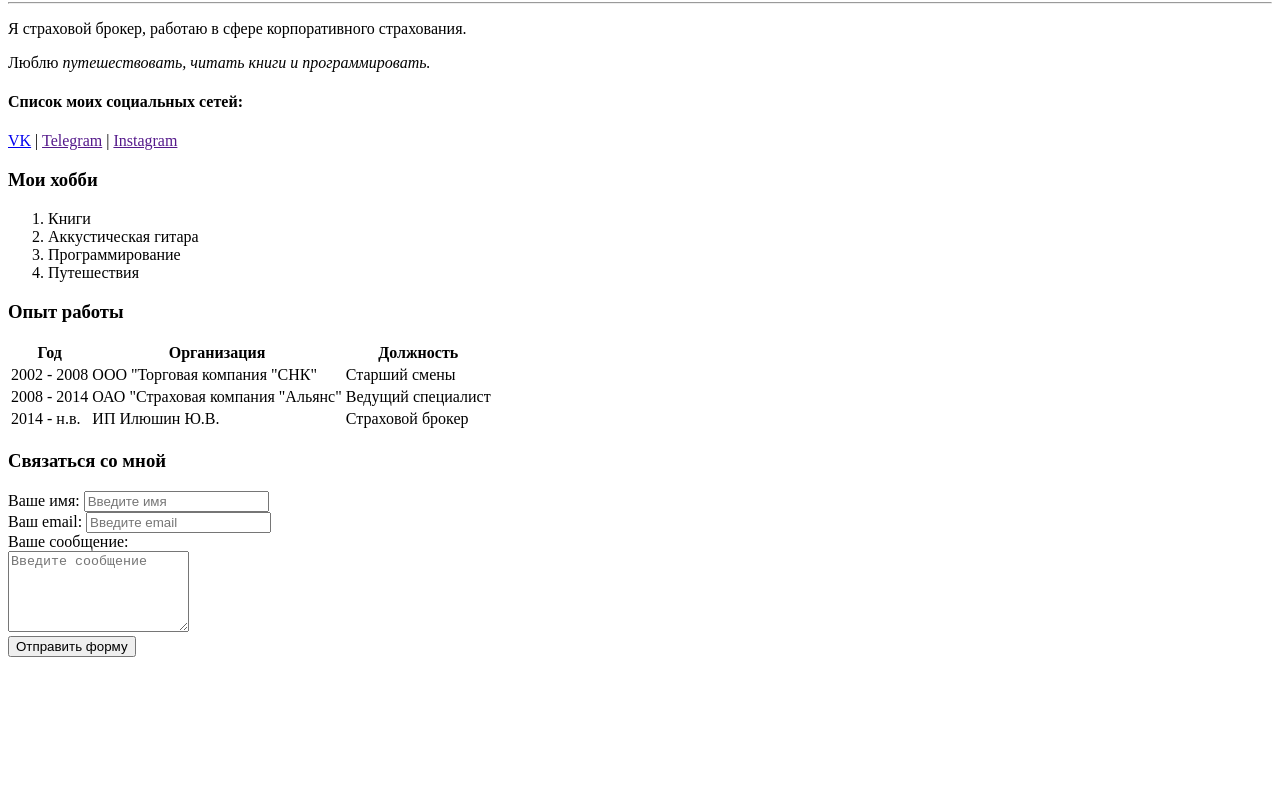
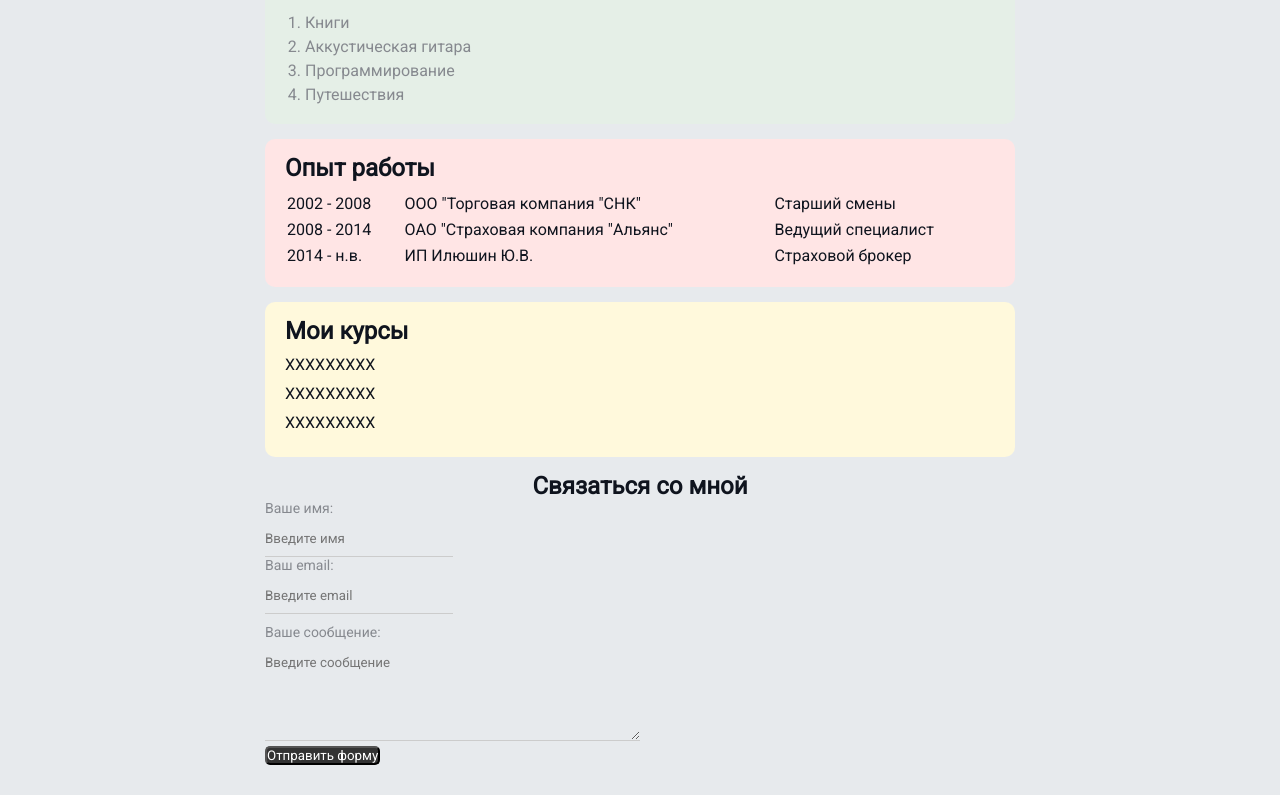
Before and after one commit to yurbass1981/resume, a plain HTML site: page index.html in a window 1280 px wide. Shown: the part 390-1185 px from the top of the page. Before the commit the page ends 1055 px from the top, so only its background shows below. Drawn offline with Linux system fonts and the light colour scheme.

Commit message:
Add files via upload

```diff
--- a/index.html
+++ b/index.html
@@ -6,34 +6,50 @@
     <meta name="viewport" content="width=device-width, initial-scale=1.0">
     <meta name="keywords" content="ilyushin, cv, resume">
     <met name="description" content="Это сайт-резюме Юрия Илюшина">
+        <link rel="stylesheet" href="style.css">
     <title>Ilyushin Resume</title>
 </head>
 <body>
+    <div class="container">
+    <div class="info">
     <img src="https://sun9-80.userapi.com/s/v1/ig2/LGWto7Ut09v1WAK8jTBP5Q9XTw5fuZjuL_ehYwDrVwJJtijrx_-JNnT08ty3X5AprKa8aR8DojRERvzMfU9YdOAV.jpg?size=200x266&quality=96&crop=0,0,810,1080&ava=1" alt="Юрий Илюшин">
+    <div class="info-text">
     <h1>Юрий Илюшин</h1>
-    <hr>
+    <br>
     <p>Я страховой брокер, работаю в сфере корпоративного страхования.</p>
     <p>Люблю <em>путешествовать, читать книги и программировать.</em></p>
+    <br>
     <h4>Список моих социальных сетей:</h4>
+    <br>
     <a href="https://vk.com/id1830348" target="_blank">VK</a>
     |
     <a href="" target="_blank">Telegram</a>
     |
     <a href="" target="_blank">Instagram</a>
-    <h3>Мои хобби</h3>
-    <ol><li>Книги</li>
+</div>
+</div>
+
+<div class="card bg-green">
+    <h2>Мои хобби</h2>
+
+    <ol class="list">
+        <li>Книги</li>
         <li>Аккустическая гитара</li>
         <li>Программирование</li>
-        <li>Путешествия</li></ol>
-    <h3>Опыт работы</h3>
-    <table>
-        <thead>
+        <li>Путешествия</li>
+    </ol>
+    </div>
+
+    <div class="card bg-red">
+    <h2>Опыт работы</h2>
+    <table class="table">
+        <!-- <thead>
             <tr>
                 <th>Год</th>
                 <th>Организация</th>
                 <th>Должность</th>
             </tr>
-        </thead>
+        </thead> -->
         <tbody>
             <tr>
                 <td>2002 - 2008</td>
@@ -52,22 +68,40 @@
             </tr>
         </tbody>
     </table>
-    <h3>Связаться со мной</h3>
-   <form action="/">
-    <div>
+</div>
+
+    <div class="card bg-yellow">
+        <h2>Мои курсы</h2>
+        <el class="link-list">
+            <li>ХХХХХХХХХ</li>
+            <li>ХХХХХХХХХ</li>
+            <li>ХХХХХХХХХ</li>
+        </el>
+        </div>
+
+   <form action="/" class="form">
+    <h2>Связаться со мной</h2>
+
+    <div class="form-row">
+    <div class="form-group">
         <label for="name">Ваше имя:</label>
     <input type="text" id="name" placeholder="Введите имя">
     </div>
-    <div>
+
+    <div class="form-group">
         <label for="email">Ваш email:</label>
     <input type="email" id="email" placeholder="Введите email">
     </div>
-    <div>
+</div>
+
+    <div class="form-group">
         <label for="message">Ваше сообщение:</label>
-        <br>
+
         <textarea id="message" cols="20" rows="5" placeholder="Введите сообщение"></textarea>
     </div>
-    <button type="submit">Отправить форму</button>
+<br>
+    <button class="btn" type="submit">Отправить форму</button>
    </form>
+</div>
 </body>
 </html>
--- /dev/null
+++ b/style.css
@@ -0,0 +1,164 @@
+@import url('https://fonts.googleapis.com/css2?family=Roboto&display=swap');
+
+* {
+    margin: 0;
+    padding: 0;
+}
+
+.container {
+    max-width: 750px;
+    margin: auto;
+    padding-top: 30px;
+}
+
+body {
+    font-size: 16px;
+    font-family: 'Roboto', sans-serif;
+    font-weight: normal;
+    color: #0f141e;
+    background:rgb(231, 234, 237);
+    margin-bottom: 30px;
+}
+
+.info {
+    margin-bottom: 20px;
+    display: flex;
+}
+
+.info-text {
+    margin-left: 40px;
+}
+
+.info-text p {
+    font-style: italic;
+    font-weight: bold;
+    color: #86898f;
+    margin: 0;
+}
+
+.info-text h4 {
+    margin-bottom: 5px;
+}
+
+.card {
+    border-radius: 10px;
+    padding: 15px 20px;
+    margin-bottom: 15px;
+}
+
+.card h2 {
+    margin-bottom: 10px;
+}
+
+.bg-green {
+    background-color: #e5efe7;
+}
+
+.bg-red {
+    background-color:#ffe5e5;
+}
+
+.table {
+    width: 100%;
+}
+
+.table td {
+    padding-bottom: 5px;
+}
+
+thead {
+    text-align: left;
+}
+
+.bg-yellow {
+    background-color:#fff9dc;
+}
+
+a {
+    color: #333;
+    text-decoration: none;
+}
+
+a:hover {
+    text-decoration: underline;
+    color: orangered;
+}
+
+a:active {
+    color: blue;
+}
+
+img {
+    box-shadow: 4px 4px 14px rgba(0, 0, 0, 0.25);
+    border-radius: 20px;
+}
+
+.btn {
+    background: #333;
+    color: white;
+    cursor: pointer;
+    border-radius: 5px;
+    font-family: inherit;
+}
+
+.btn:hover{
+opacity: .8;
+color: orangered;
+}
+
+.list {
+    padding: 0 20px;
+}
+.list li {
+    color: #86898f;
+    margin-bottom: 5px;
+}
+
+.link-list {
+    list-style: none;
+    padding: 0;
+}
+
+.link-list li {
+    margin-bottom: 5px;
+    padding-bottom: 5px;
+}
+
+.form h2 {
+    text-align: center;
+}
+
+.form-row {
+margin-bottom: 10px;
+}
+
+.form-row, .form-group {
+    display: inline-block;
+    margin-right: 20px;
+    width: 50%;
+}
+
+.form-group label {
+    display: block;
+    font-size: 14px;
+    color: #86898f;
+}
+
+.form-group input,
+.form-group textarea {
+    width: 100%;
+    box-sizing: border-box;
+    border: none;
+    background: transparent;
+    border-bottom: 1px solid #ccc;
+    color: #000;
+    padding: 15px 0 10px;
+    outline: none;
+    font-family: inherit;
+}
+@media (max-width: 650px){
+    .info {
+        display: block;
+        text-align: center;
+    }
+}
```
